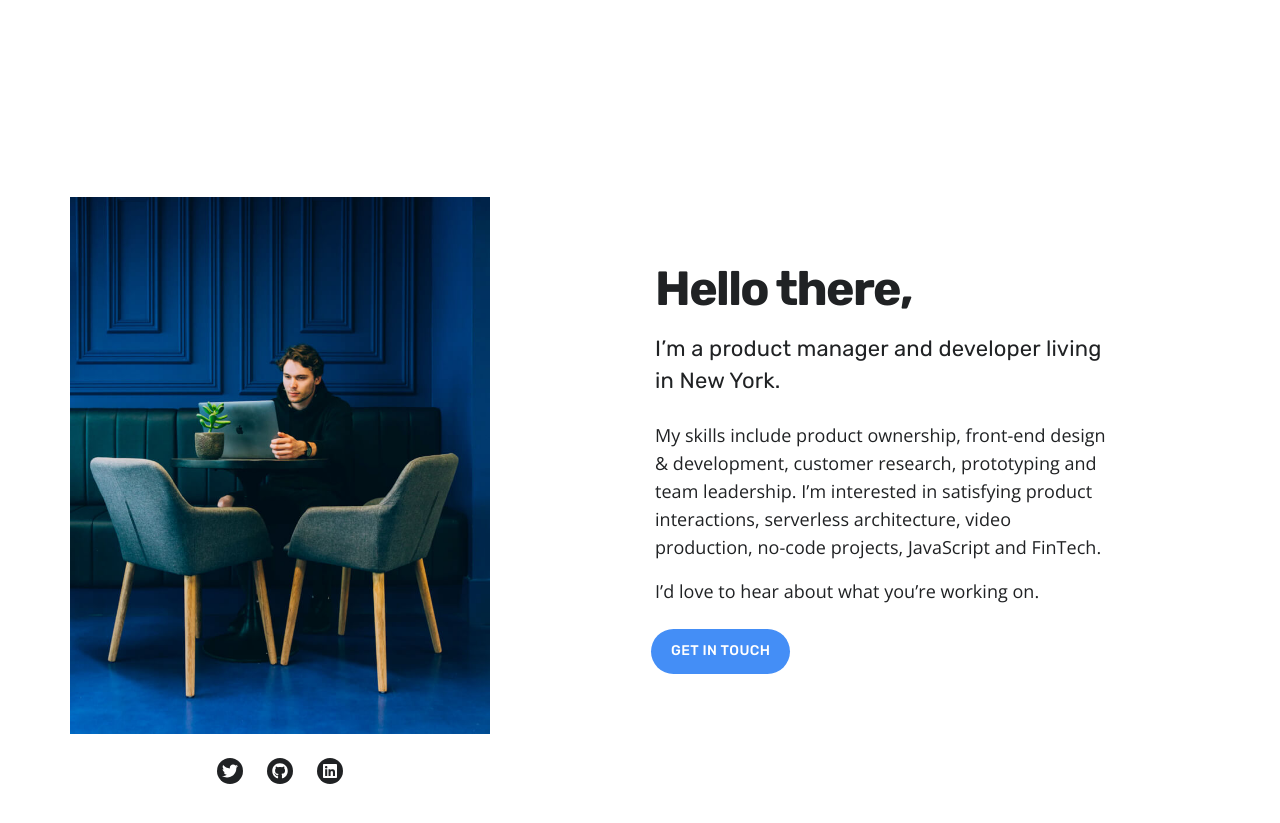
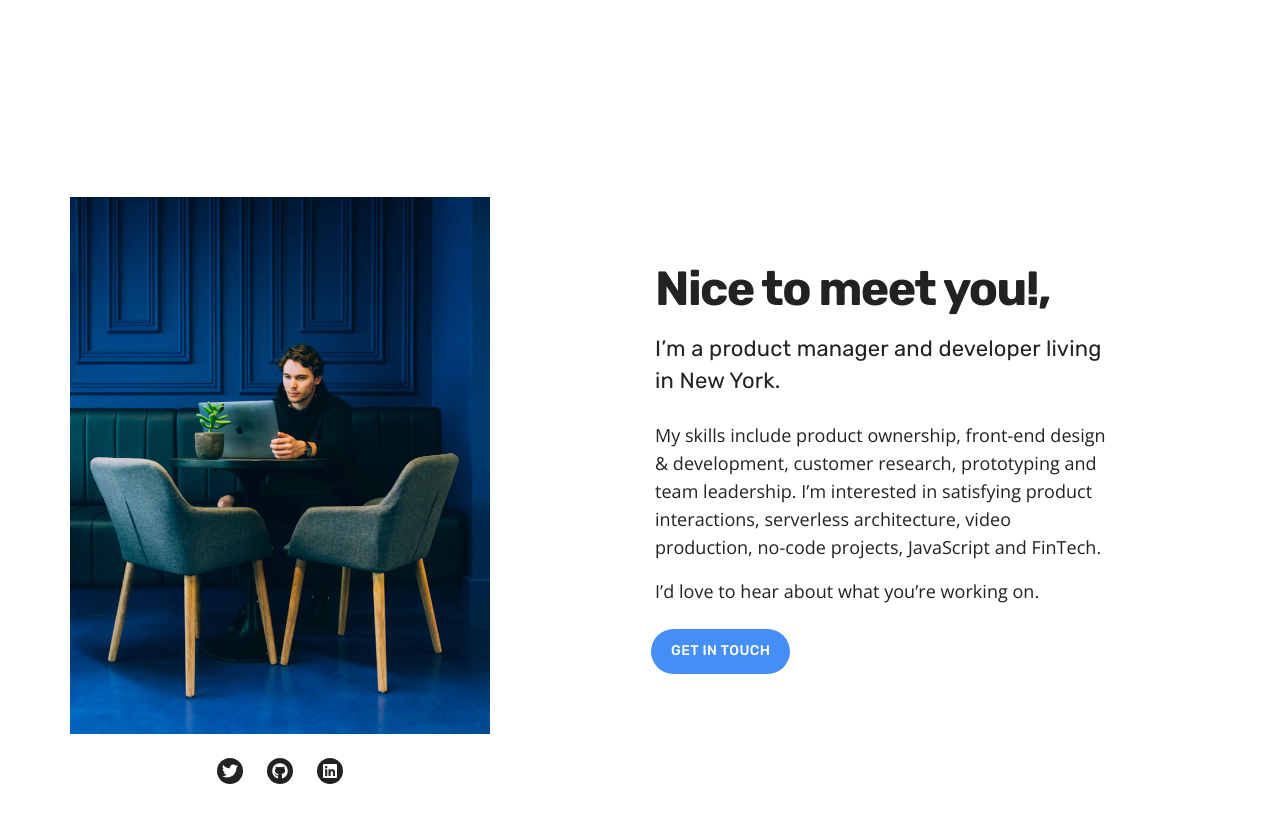
Before and after one commit to jonathanandrewsuk/jonathanandrewsuk.github.io, a Jekyll site: the page built from index.html, in a window 1280 px wide and 900 px high, scrolled down 500 px. Shown: the top 823 px of the window. Built offline with Jekyll 4.4.1, drawn with Linux system fonts in a browser that asks for light colours; nearby versions of some CDN libraries.

Commit message:
Update section__about.html

```diff
--- a/_includes/section__about.html
+++ b/_includes/section__about.html
@@ -11,7 +11,7 @@
     </div>
 
     <div class="about__content">
-      <h2 class="title">Hello there,</h2>
+      <h2 class="title">Nice to meet you!,</h2>
       <p class="subtitle subtitle--light">I’m a product manager and developer living in New York.</p>
 
       <p>My skills include product ownership, front-end design & development, customer research, prototyping and team leadership.
```
